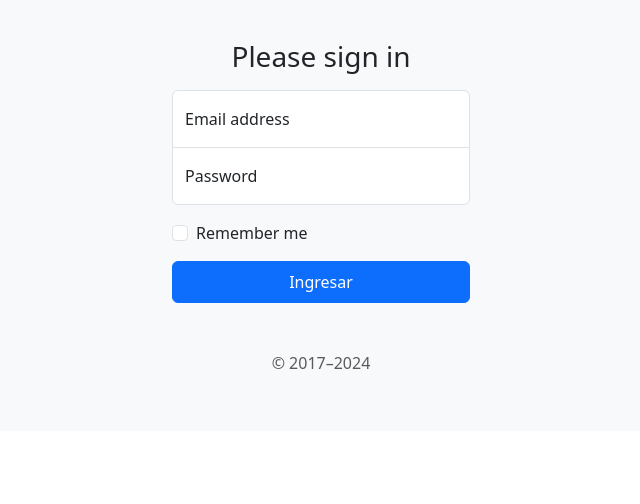
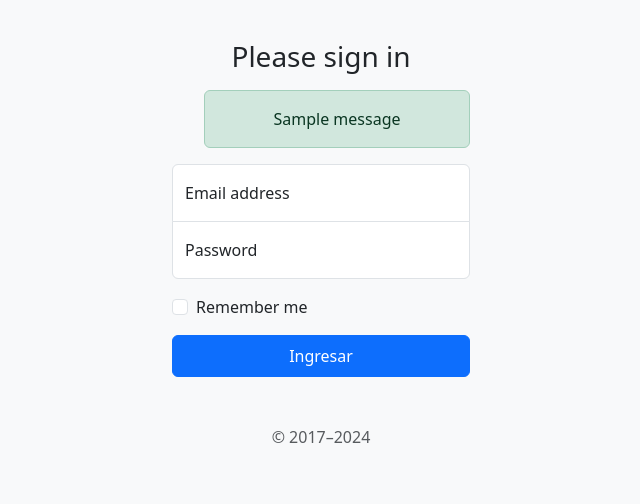
Before and after one commit to SuKuShaing/Login-y-validaci-n-de-datos-en-Flask, a Flask app: page / in a window 1280 px wide. Shown: the part 56-560 px from the top of the page, without its empty margins (319-959 px from the left). Run offline with Flask 3, Linux system fonts and the light colour scheme; one stand-in notice (Sample message) is shown; parts of the project's set-up code (start-up, migrations or seed data) failed here and were passed over; some libraries are stand-ins or nearby versions.

Commit message:
Add flash message for successful user registration

```diff
--- a/app.py
+++ b/app.py
@@ -1,4 +1,4 @@
-from flask import Flask, render_template, redirect, request, Response, session
+from flask import Flask, render_template, redirect, request, Response, session, flash
 from flask_mysqldb import MySQL, MySQLdb
 
 
@@ -87,6 +87,7 @@ def crear_registro():
     )
     mysql.connection.commit()
 
+    flash("Usuario creado exitosamente!")
     return redirect("/")
 
 
--- a/templates/index.html
+++ b/templates/index.html
@@ -8,6 +8,16 @@
 		<form action="acceso-login" method="post">
 			<!-- action="acceso-login" define la URL a la que se enviarán los datos del formulario cuando se haga clic en el botón de envío -->
 			<h1 class="h3 mb-3 fw-normal">Please sign in</h1>
+
+			{% with messages = get_flashed_messages() %}
+				{% if messages %}
+				<ul>
+					{% for message in messages %}
+					<div class="alert alert-success" role="alert">{{ message }}</div>
+					{% endfor %}
+				</ul>
+				{% endif %}
+			{% endwith %}
 
 			{% if mensaje %}
 			<div class="alert alert-warning" role="alert">{{ mensaje }}</div>
```
